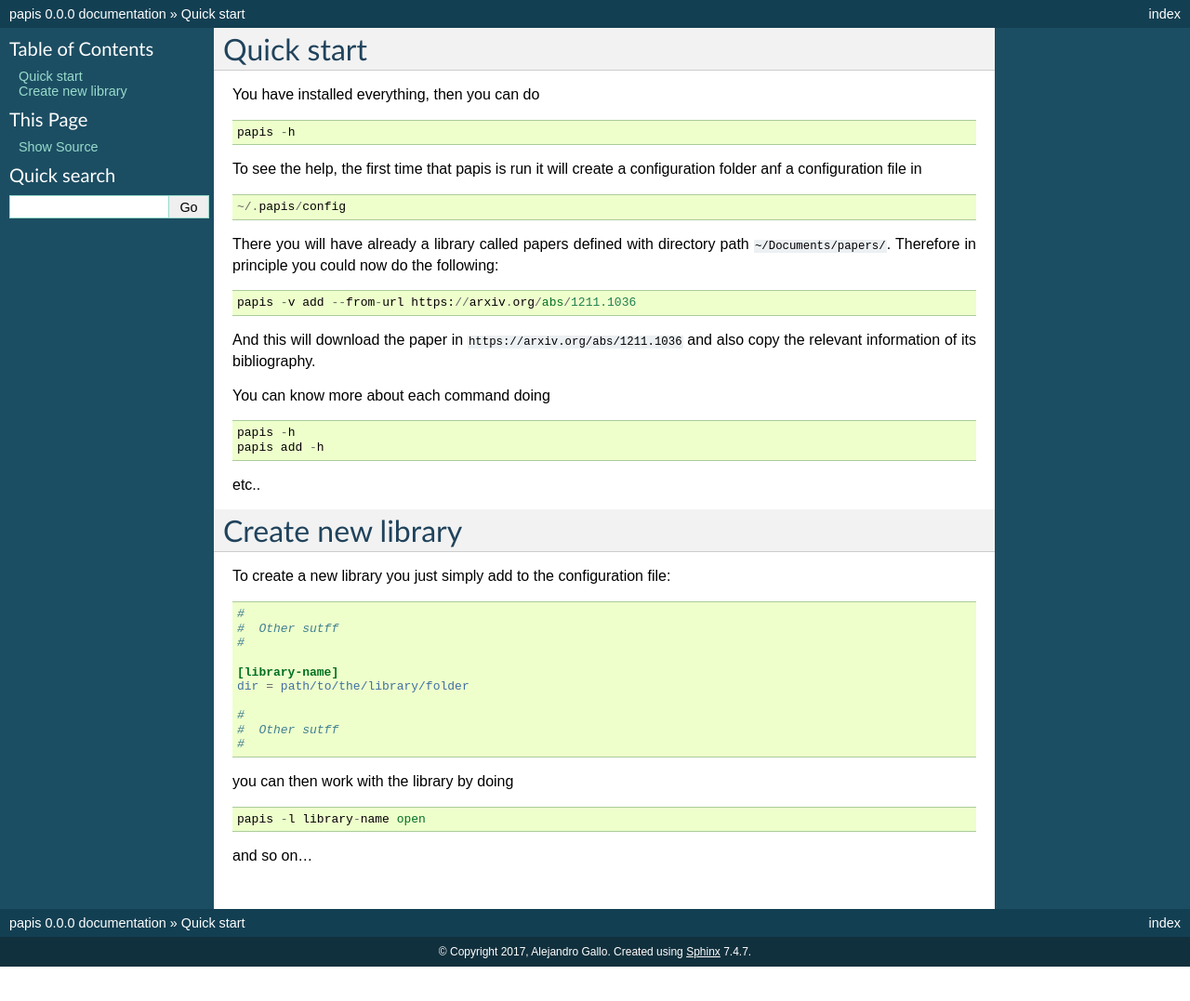
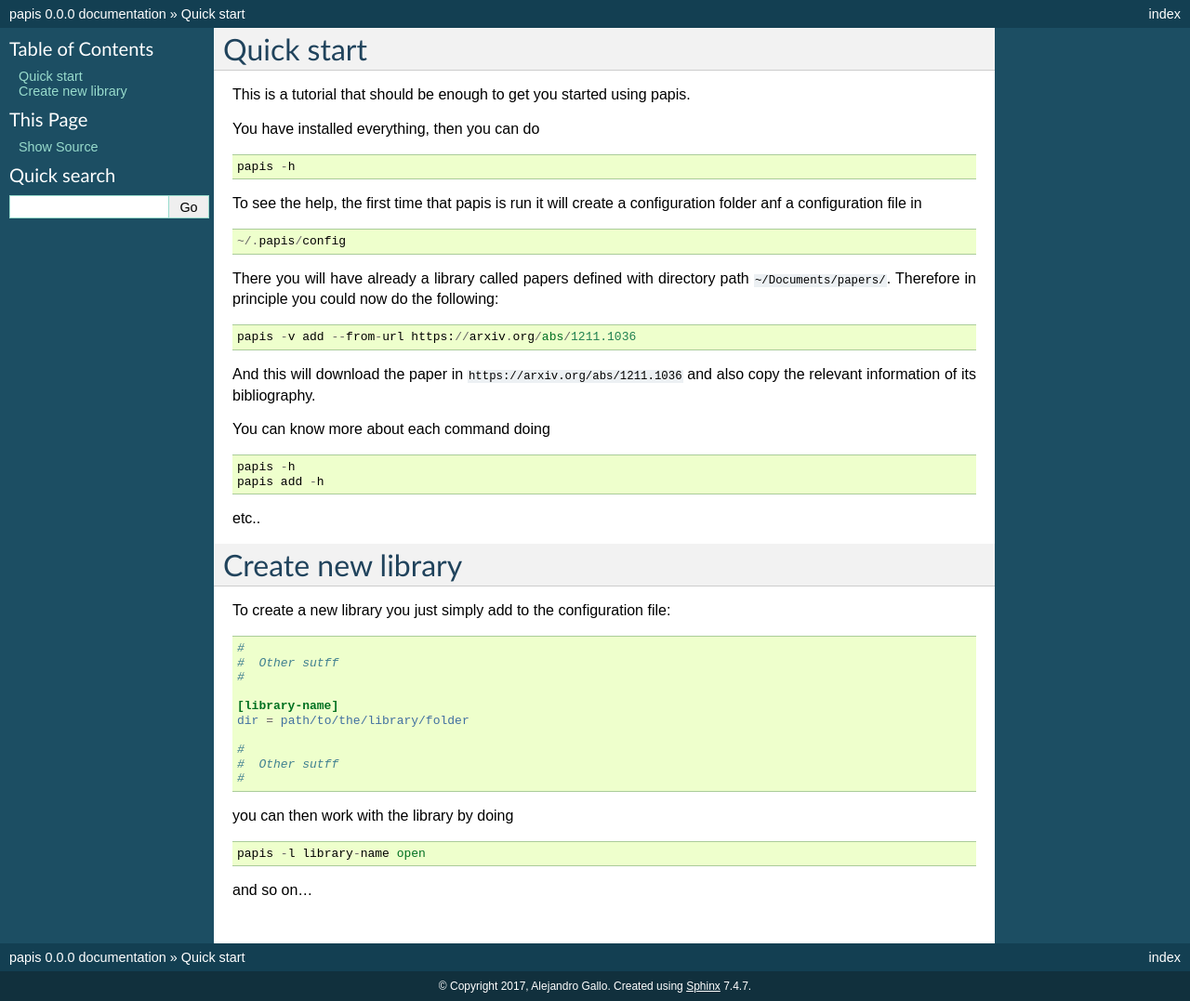
Before and after one commit to papis/papis, a Sphinx documentation site: the page built from doc/source/quick_start.rst, in a window 1280 px wide. Shown: the whole page at 93% size. Built offline with Sphinx 7.4.7, drawn with Linux system fonts in a browser that asks for light colours; before the commit the page ends 1040 px from its top, so only the background shows below that.

Commit message:
Update quick_start

```diff
--- a/doc/source/quick_start.rst
+++ b/doc/source/quick_start.rst
@@ -1,6 +1,8 @@
 
 Quick start
 ===========
+
+This is a tutorial that should be enough to get you started using papis.
 
 You have installed everything, then you can do
 
```
